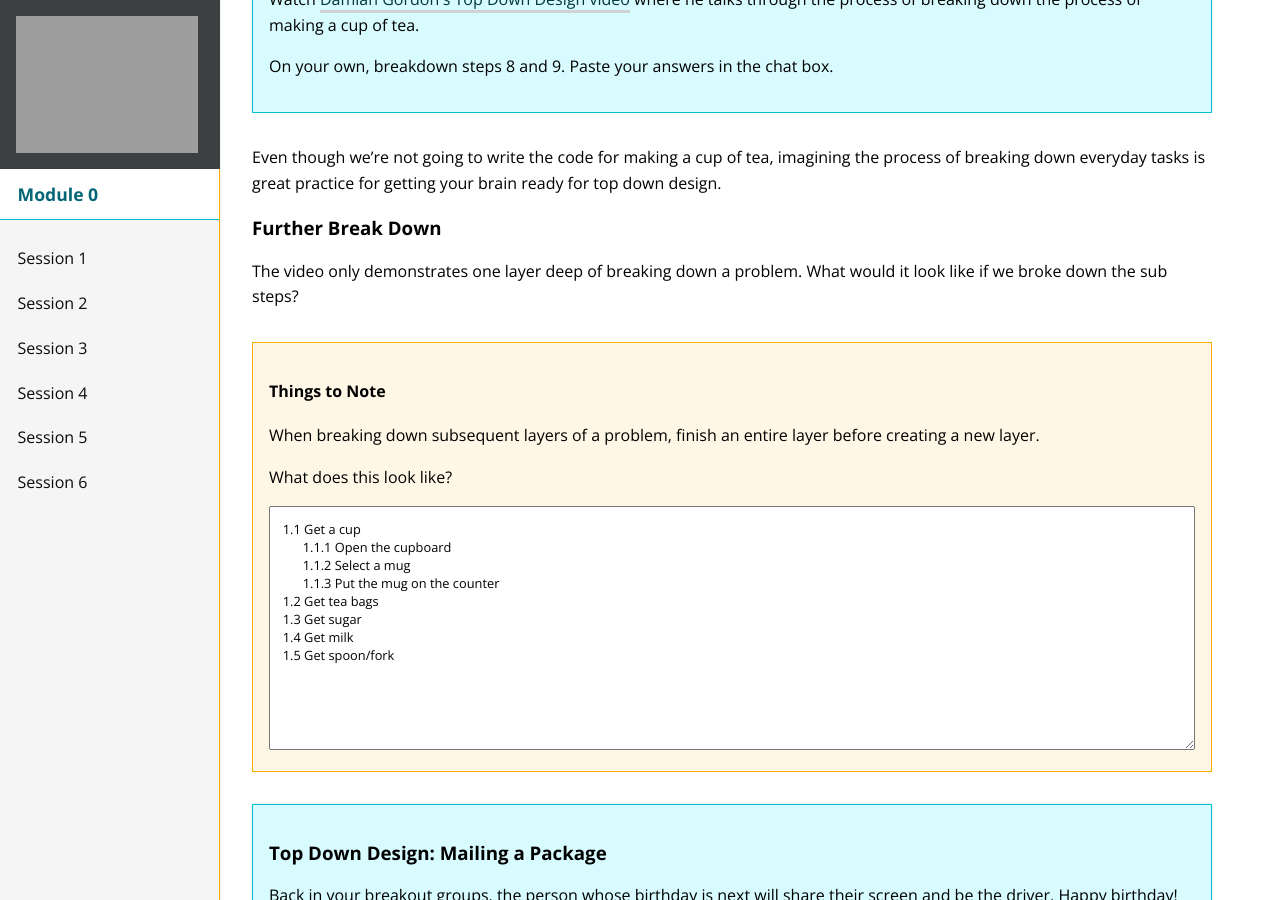
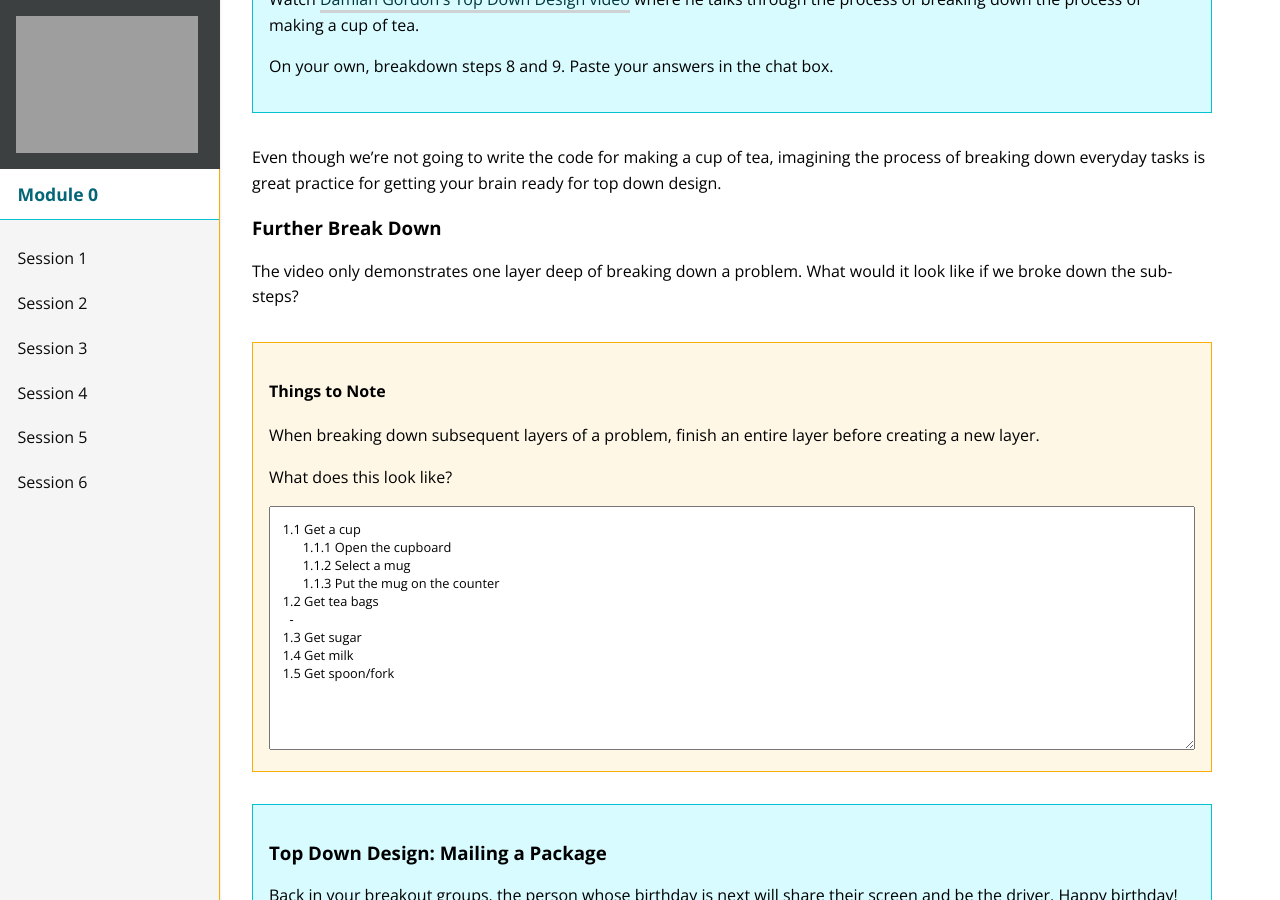
Before and after one commit to turingschool/mod-0-curriculum, a Jekyll site: the page built from session5/index.md, in a window 1280 px wide and 900 px high, scrolled down 2288 px. Built offline with Jekyll 4.4.1, drawn with Linux system fonts in a browser that asks for light colours; nearby versions of some CDN libraries.

Commit message:
Add dash to remind presenter not to waste time with numbering, fix grammar

```diff
--- a/session5/index.md
+++ b/session5/index.md
@@ -104,7 +104,7 @@ Even though we're not going to write the code for making a cup of tea, imagining
 
 ### Further Break Down
 
-The video only demonstrates one layer deep of breaking down a problem. What would it look like if we broke down the sub steps?
+The video only demonstrates one layer deep of breaking down a problem. What would it look like if we broke down the sub-steps?
 
 <div class="things-to-note">
   <h4>Things to Note</h4>
@@ -117,6 +117,7 @@ The video only demonstrates one layer deep of breaking down a problem. What woul
       1.1.2 Select a mug
       1.1.3 Put the mug on the counter
 1.2 Get tea bags
+  -
 1.3 Get sugar
 1.4 Get milk
 1.5 Get spoon/fork
```
